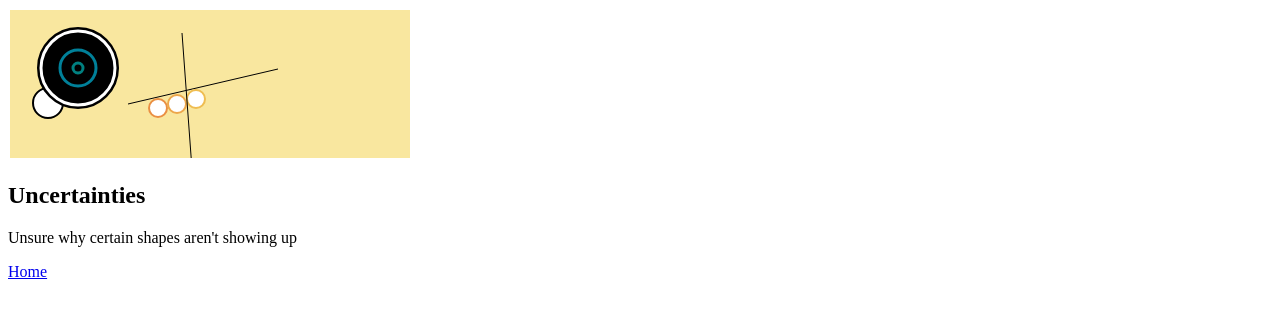
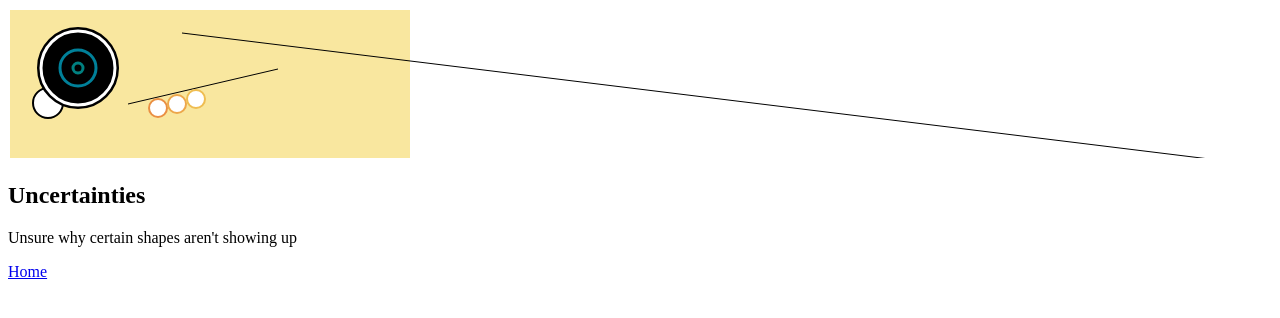
Before and after one commit to fullera1/fullera1.github.io, a plain HTML site: page hw/svgcopyart.html in a window 1280 px wide. Drawn offline with Linux system fonts and the light colour scheme.

Commit message:
shift coordinates of line 2

```diff
--- a/hw/svgcopyart.html
+++ b/hw/svgcopyart.html
@@ -22,7 +22,7 @@
         <circle cx="169px" cy="96px" width="10px" r="9px" fill="#FFFFFF" stroke="#eda74b" stroke-width="2px"></circle>
         <circle cx="188px" cy="91px" width="10px" r="9px" fill="#FFFFFF" stroke="#efbd51" stroke-width="2px"></circle>
 
-        <line x1="174px" y1="25px" x2="192px" y2="270px" stroke="#000000" stroke-width="1px"></line>
+        <line x1="174px" y1="25px" x2="1927px" y2="240px" stroke="#000000" stroke-width="1px"></line>
 
 
 
```
